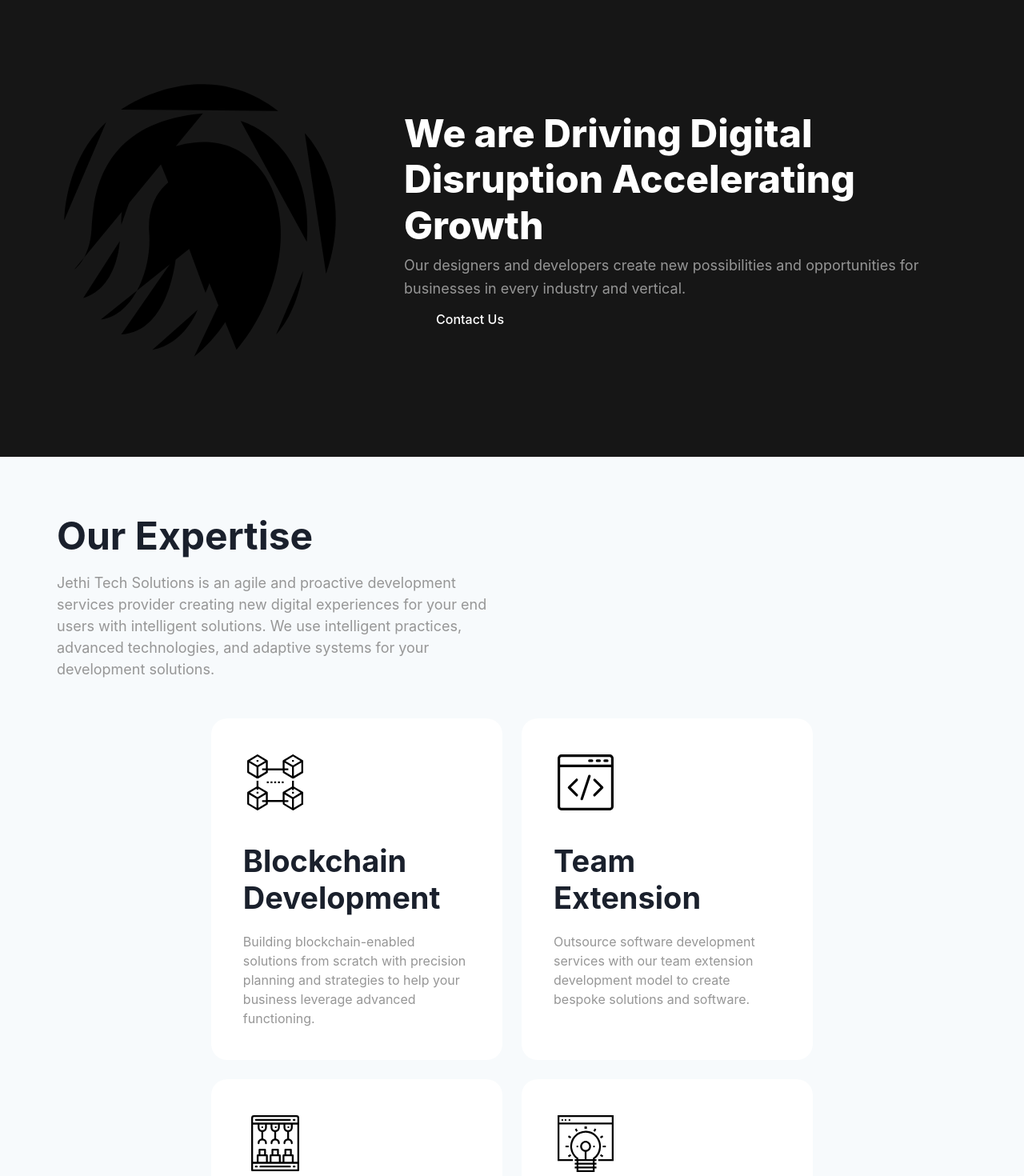
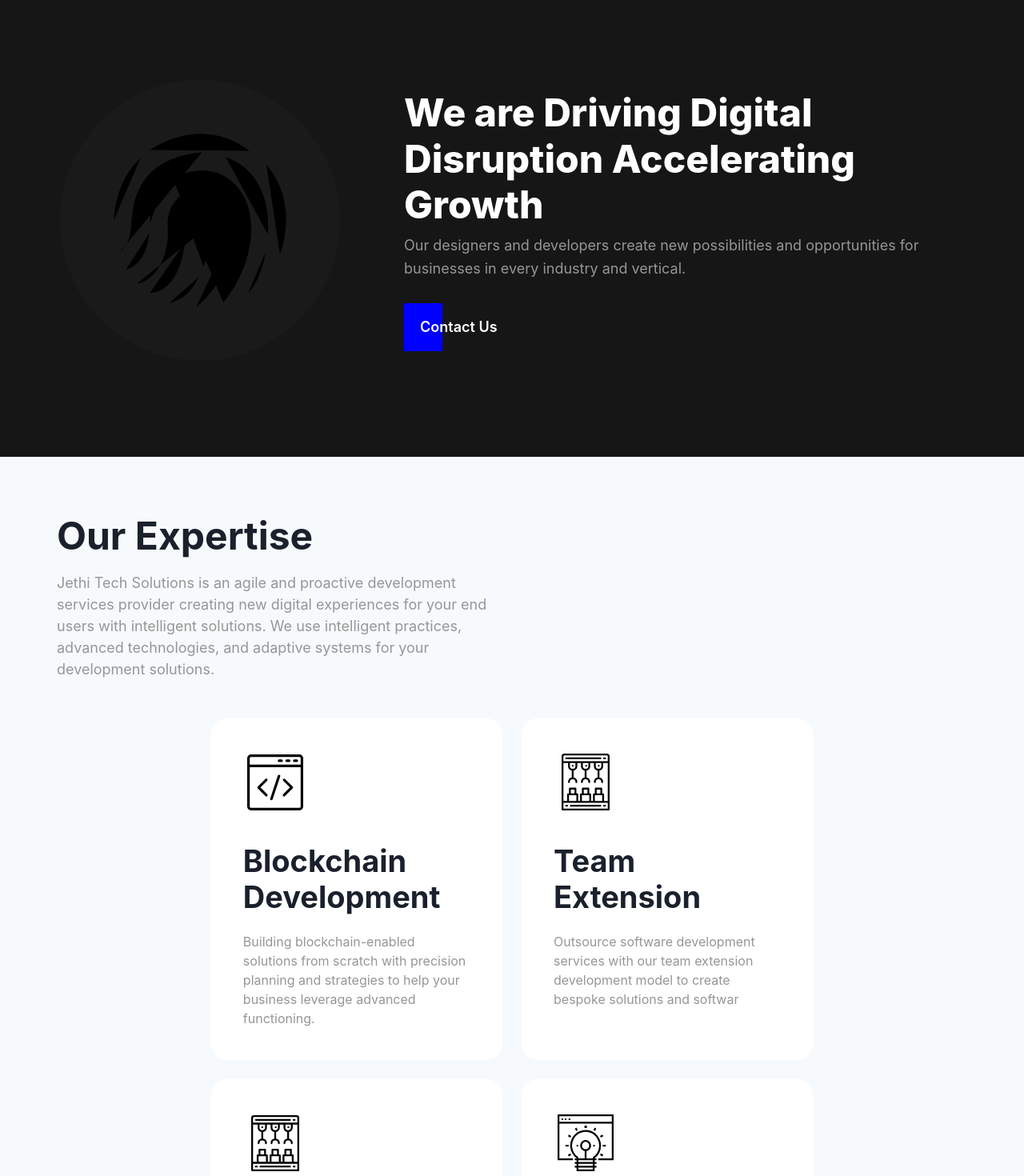
Before and after one commit to muhsin-web/jethi, a React (Create React App) app: page / in a window 1280 px wide. Shown: the part 760-2230 px from the top of the page at 80% size. Built offline with nearby package versions, Linux system fonts and the light colour scheme.

Commit message:
refactoring

```diff
--- a/src/App.tsx
+++ b/src/App.tsx
@@ -7,37 +7,36 @@
 import SectionTwo from './components/sections/SectionTwo';
 import SectionThree from './components/sections/SectionThree';
 import {scrollSpy, Events} from 'react-scroll'
+import SectionFour from './components/sections/SectionFour';
+import { Box } from '@chakra-ui/react';
 
 
 
 function App() {
-  const [navbarColor, setNavbarColor] = useState('transparent');
+  const [pointer, setPointer] = useState({x: 0, y: 0});
+
+
 
   useEffect(() => {
-    const handleScroll = () => {
-      const scrollPosition = window.pageYOffset;
-      if (scrollPosition > 70) {
-        setNavbarColor('#f00'); // Set your desired background color here
-      } else {
-        setNavbarColor('transparent');
-      }
-    };
+    window.addEventListener('mousemove', (event)=>{
+      setPointer({x: event.clientX, y: event.clientY})
+    })
 
-    Events.scrollEvent.register('scroll', handleScroll);
-    scrollSpy.update();
-
-    return () => {
-      Events.scrollEvent.remove('scroll');
-    };
+    // window.addEventListener('scroll', (event) => {
+    //   const scrolly = window.scrollY
+    //   // setPointer({...pointer, y: scrolly})
+    // })
   }, []);
   return (
-    <div className="App">
-     <Navbar />
-     <HeroBanner />
-     <SectionOne />
-     <SectionTwo />
-     <SectionThree />
-    </div>
+    <Box className="App" position={'relative'}>
+      <Box width={5} height={5} rounded={'full'} zIndex={300} position={'absolute'} left={pointer.x} top={pointer.y} bg={'red'}></Box>
+      <Navbar />
+      <HeroBanner />
+      <SectionOne />
+      <SectionTwo />
+      <SectionThree />
+      <SectionFour />
+    </Box>
   );
 }
 
--- /dev/null
+++ b/src/components/cards/SecTwoCards.tsx
@@ -0,0 +1,47 @@
+import React, { ReactElement } from 'react'
+import { Box, Text, Stack, Image, Flex,Heading } from '@chakra-ui/react'
+import { motion } from 'framer-motion'
+
+type Props = {
+  description: string,
+  heading: string,
+  href: string
+  icon: ReactElement,
+  image: ReactElement
+}
+const SecTwoCards = ({image, description, heading, icon, href}: Props) => {
+  return (
+    <Box
+    _hover={
+      {
+        transform: 'translateY(-10px)',
+        transition: 'all .4s ease-in-out',
+        boxShadow: '0 7px 20px 0 rgba(0,0,0,0.08)'
+    }}
+      maxW={{ base: 'full', md: '32%' }}
+      w={'full'}
+      borderRadius="20px"
+      overflow="hidden"
+      bg={'#fff'}
+      p={10}>
+      <Stack spacing={2}>
+        <Flex
+          w={20}
+          h={20}
+          align={'center'}
+          justify={'center'}
+          >
+          {image}
+        </Flex>
+        <Box mt={2}>
+          <Heading textAlign={'left'} m={'20px 0'} fontSize={[20, 28, 38]}>{heading}</Heading>
+          <Text color={'#969696'} textAlign={'left'} mt={1} fontSize={16}>
+            {description}
+          </Text>
+        </Box>
+      </Stack>
+    </Box>
+  )
+}
+
+export default SecTwoCards
--- /dev/null
+++ b/src/components/sections/SectionFour.tsx
@@ -0,0 +1,60 @@
+import { useState } from 'react';
+import {
+  Stack,
+  useColorModeValue,
+  Heading,
+  Text,
+  Container,
+  Flex,
+  Image,
+  Button,
+  Box
+} from '@chakra-ui/react';
+import ButtonTag from '../tags/Button';
+
+export default function SectionFour() {
+  const [error, setError] = useState(false);
+
+  return (
+    <Flex
+      bgColor={'red'}
+      align={'center'}
+      justify={'center'}
+      bg={useColorModeValue('gray.50', 'gray.800')}
+      m={'6rem 0'}>
+      <Container
+        maxW={'1170px'}
+        boxShadow={'xl'}
+        rounded={'15px'}
+        bg={'black'}
+        p={'40px 50px'}
+        as={'div'}
+        display={'flex'}
+        alignItems={'stretch'}
+        >
+          <Stack color={'#fff'} width={'67%'} textAlign={'left'}>
+              <Heading
+                as={'h1'}
+                fontSize={{ base: 'xl', sm: '48px' }}
+                mb={5} fontWeight={800}>
+                Hire Dedicated  <Text as={'span'} bg={'blue'} padding={'8px 15px'}>Developers</Text>
+              </Heading>
+              <Text
+              paddingRight={45}
+                mt={2}
+                color={'#9a9a9a'}
+                fontSize={[14, 16, 18]} lineHeight={1.6}>
+                We will bring the expertise and specialization your business needs to build and perform with ease in a competitive environment. From using the best Blockchain, Frontend, Backend, Web, Mobility, Data Analytics, UI/UX technologies, and practices, we make your solutions click and engagement worthy.
+              </Text>
+              <ButtonTag title='Hire Developers' />
+          </Stack>
+
+          <Flex width={'30%'} position={'relative'}>
+            <Box height={'368px'} width={'100%'} position={'absolute'} bottom={-14} margin={'auto'} left={0} zIndex={221}>
+                <Image top={0} roundedTopRight={15} roundedTopLeft={15} left={0} height={'100%'} width={'100%'} zIndex={200} src='http://jts.colladome.in/_next/static/media/hire-dedicated-developers.cc81ad2e.jpg?imwidth=750'/>
+              </Box>
+          </Flex>
+      </Container>
+    </Flex>
+  );
+}
--- a/src/components/sections/SectionOne.tsx
+++ b/src/components/sections/SectionOne.tsx
@@ -2,17 +2,45 @@
 import React from 'react'
 import './secStyle.css'
 import finger from '../../assets/images/finger.svg'
+import { motion } from 'framer-motion'
+import ButtonTag from '../tags/Button'
 const SectionOne = () => {
   return (
     <Box bg={'#161616'} color={'#fff'}  padding={'60px 0 120px'}>
-        <Flex margin={'auto'} maxWidth={1130} gap={20} align={'center'}>
-          <Box flex={1}>
-            <Image src={finger}/>
+        <Flex flexWrap={'wrap'} margin={'auto'} maxWidth={1130} gap={20} align={'center'}>
+          <Box as={motion.div}
+          opacity={0}
+          transition={'linear .5s finite'}
+          whileInView={{
+            opacity: 1,
+          }} flex={1}>
+            <Box bg={'#1a1a1a'} padding={16} rounded={'full'}>
+              <Image src={finger}/>
+            </Box>
           </Box>
-          <Stack flex={2} textAlign={'left'}>
-            <Heading lineHeight={1.2} fontWeight={800} fontSize={[25, 35, 48]}>We are Driving Digital Disruption Accelerating Growth</Heading>
-            <Text lineHeight={1.6} color={'#969696'} fontSize={[14, 16, 18]}>Our designers and developers create new possibilities and opportunities for businesses in every industry and vertical.</Text>
-            <button className='qtbt' style={{ margin: '0 20px', padding: '3px 20px', display: 'flex', gap: 10}}>Contact Us</button>
+          <Stack flex={[1,2]} textAlign={'left'}>
+            <Heading
+            as={motion.div}
+            transform={'translateX(-70px)'}
+             opacity={1}
+             animate={{
+              animationDelay: '3s'
+              // transition: 'all 3s ease finite'
+             }}
+             whileInView={{transform: 'translate(0)', opacity: 1}}
+             lineHeight={1.2} fontWeight={800} fontSize={[25, 35, 48]}>We are Driving Digital Disruption Accelerating Growth</Heading>
+            <Text
+              as={motion.div}
+              transform={'translateX(-50px)'}
+               opacity={1}
+               animate={{
+                animationDelay: '3s'
+                // transition: 'all 3s ease finite'
+               }}
+               whileInView={{transform: 'translate(0)', opacity: 1}}
+                lineHeight={1.6} color={'#969696'} fontSize={[14, 16, 18]}>Our designers and developers create new possibilities and opportunities for businesses in every industry and vertical.</Text>
+
+              <ButtonTag title='Contact Us'/>
           </Stack>
         </Flex>
     </Box>
--- a/src/components/sections/SectionThree.tsx
+++ b/src/components/sections/SectionThree.tsx
@@ -18,7 +18,7 @@
       <Box as={Container} maxW={1170}>
         <Stack as={Container} maxW={['full', '75%', '50%']} marginLeft={0} textAlign={'left'} mb={12}>
           <Heading fontSize={[28, 38, 48]}>Technologies We Work With</Heading>
-          <Text fontSize={[14, 16, 18]}>Jethi Tech Solutions mobile app development company leverages the most effective technologies to create bespoke solutions powered by strong coding standards.</Text>
+          <Text color={'#969696'} fontSize={[14, 16, 18]}>Jethi Tech Solutions mobile app development company leverages the most effective technologies to create bespoke solutions powered by strong coding standards.</Text>
         </Stack>
       </Box>
 
--- a/src/components/sections/SectionTwo.tsx
+++ b/src/components/sections/SectionTwo.tsx
@@ -1,16 +1,13 @@
 import {
   Box,
-  Button,
   Container,
   Flex,
   Heading,
   Icon,
   Stack,
+  Image,
   Text,
-  useColorModeValue,
-  Image
 } from '@chakra-ui/react';
-import { ReactElement } from 'react';
 import { Mobile, Web, Webs, Dev, Product, Data } from '../../assets/images';
 import {
   FcAbout,
@@ -19,54 +16,12 @@
   FcDonate,
   FcManager,
 } from 'react-icons/fc';
+import { cardData } from '../../data/data';
+import SecTwoCards from '../cards/SecTwoCards';
 
-interface CardProps {
-  heading: string;
-  description: string;
-  icon: ReactElement;
-  href: string;
-  image: ReactElement
-}
-
-const Card = ({ heading, description, icon, image, href }: CardProps) => {
-  return (
-    <Box
-    _hover={
-      {
-        transform: 'translateY(-10px)',
-        transition: 'all .4s ease-in-out',
-        boxShadow: '0 7px 20px 0 rgba(0,0,0,0.08)'
-    }}
-      maxW={{ base: 'full', md: '32%' }}
-      w={'full'}
-      borderRadius="20px"
-      overflow="hidden"
-      bg={'#fff'}
-      p={10}>
-      <Stack spacing={2}>
-        <Flex
-          w={20}
-          h={20}
-          align={'center'}
-          justify={'center'}
-          >
-          {image}
-        </Flex>
-        <Box mt={2}>
-          <Heading textAlign={'left'} m={'20px 0'} fontSize={[20, 28, 38]}>{heading}</Heading>
-          <Text color={'#969696'} textAlign={'left'} mt={1} fontSize={16}>
-            {description}
-          </Text>
-        </Box>
-        {/* <Button variant={'link'} colorScheme={'blue'} size={'sm'}>
-          Learn more
-        </Button> */}
-      </Stack>
-    </Box>
-  );
-};
 
 export default function SectionTwo() {
+  console.log(cardData)
   return (
     <Box bg={'gray.50'}>
         <Box p={'70px 0'} maxW={1170} as={Container}>
@@ -81,61 +36,11 @@
 
           <Container maxW={1350} mt={12}>
             <Flex flexWrap="wrap" gridGap={6} justify="center">
-              <Card
-                heading={'Blockchain Development'}
-                icon={<Icon as={FcAssistant} w={10} h={10} />}
-                image={<Image src={Dev}/>}
-                description={
-                  'Building blockchain-enabled solutions from scratch with precision planning and strategies to help your business leverage advanced functioning.'
-                }
-                href={'#'}
-              />
-              <Card
-                heading={'Team Extension'}
-                icon={<Icon as={FcCollaboration} w={10} h={10} />}
-                image={<Image src={Web}/>}
-                description={
-                  'Outsource software development services with our team extension development model to create bespoke solutions and software.'
-                }
-                href={'#'}
-              />
-              <Card
-                heading={'Product Engineering'}
-                icon={<Icon as={FcCollaboration} w={10} h={10} />}
-                image={<Image src={Product}/>}
-                description={
-                  'We will build your roadmap to excellence and sustainability with the combination of hardware, embedded, and software solutions.'
-                }
-                href={'#'}
-              />
-
-              <Card
-                heading={'Web Development'}
-                icon={<Icon as={FcDonate} w={10} h={10} />}
-                image={<Image src={Webs}/>}
-                description={
-                  'We ideate, create, manage, and scale web solutions for your business with the best technologies.'
-                }
-                href={'#'}
-              />
-              <Card
-                heading={'Mobility'}
-                icon={<Icon as={FcManager} w={10} h={10} />}
-                image={<Image src={Mobile}/>}
-                description={
-                  'Our developers create real-time customer experiences backed with data for precision mobility in mobile and web apps.'
-                }
-                href={'#'}
-              />
-              <Card
-                heading={'Data Analytics'}
-                icon={<Icon as={FcAbout} w={10} h={10} />}
-                image={<Image src={Data}/>}
-                description={
-                  'Unlock new insights and possibilities specific to your business and create bespoke user experiences with accurate data.'
-                }
-                href={'#'}
-              />
+            {
+              cardData.map((data) => (
+                <SecTwoCards image={<Image src={data.image}/>} heading={data.heading} description={data.desscription} icon={<Icon />} href='icons' key={data.heading.length} />
+              ))
+              }
             </Flex>
           </Container>
         </Box>
--- /dev/null
+++ b/src/components/tags/Button.tsx
@@ -0,0 +1,37 @@
+import React from 'react'
+import { Button } from '@chakra-ui/react'
+
+type Props = {
+  title: string
+}
+const ButtonTag = ({title}: Props) => {
+  return (
+    <Button style={{
+      background: 'transparent',
+      padding: '30px 20px',
+      color: '#fff',
+      position: 'relative',
+      zIndex: 1,
+      fontSize: '18px',
+      fontWeight: 600
+    }}
+    _before={{
+      content: '""',
+      top: 0,
+      left: 0,
+      width: '35%',
+      height: '100%',
+      backgroundColor: 'blue',
+      position: 'absolute',
+      zIndex: -1,
+      transition: 'all .3s ease'
+    }}
+    _hover={{
+      _before: {
+        width: '100%'
+      }
+    }} width={'fit-content'} mt={5}>{title}</Button>
+  )
+}
+
+export default ButtonTag
--- /dev/null
+++ b/src/data/data.js
@@ -0,0 +1,36 @@
+import { Data, Computer, Product, Web, Webs, Mobile  } from "../assets/images"
+
+export const cardData = [
+  {
+    heading: 'Blockchain Development',
+    desscription: 'Building blockchain-enabled solutions from scratch with precision planning and strategies to help your business leverage advanced functioning.',
+    icon: 'FcAssistant',
+    image: `${Web}`
+  },
+  {
+    heading: 'Team Extension',
+    desscription: 'Outsource software development services with our team extension development model to create bespoke solutions and softwar',
+    icon: 'FcCollaboration',
+    image: `${Product}`
+  },
+  {
+    heading: 'Product Engineering',
+    desscription: 'We will build your roadmap to excellence and sustainability with the combination of hardware, embedded, and software solutions.',
+    image: `${Product}`
+  },
+  {
+    heading: 'Web Development',
+    desscription: 'We ideate, create, manage, and scale web solutions for your business with the best technologies.',
+    image: `${Webs}`
+  },
+  {
+    heading: 'Mobility',
+    desscription: 'Our developers create real-time customer experiences backed with data for precision mobility in mobile and web apps.',
+    image: `${Mobile}`
+  },
+  {
+    heading: 'Data Analytics',
+    desscription: 'Our developers create real-time customer experiences backed with data for precision mobility in mobile and web apps.',
+    image: `${Data}`
+  },
+]
```
Also changed, not shown: src/components/navbar/Navbar.tsx (+8 -9 lines).
